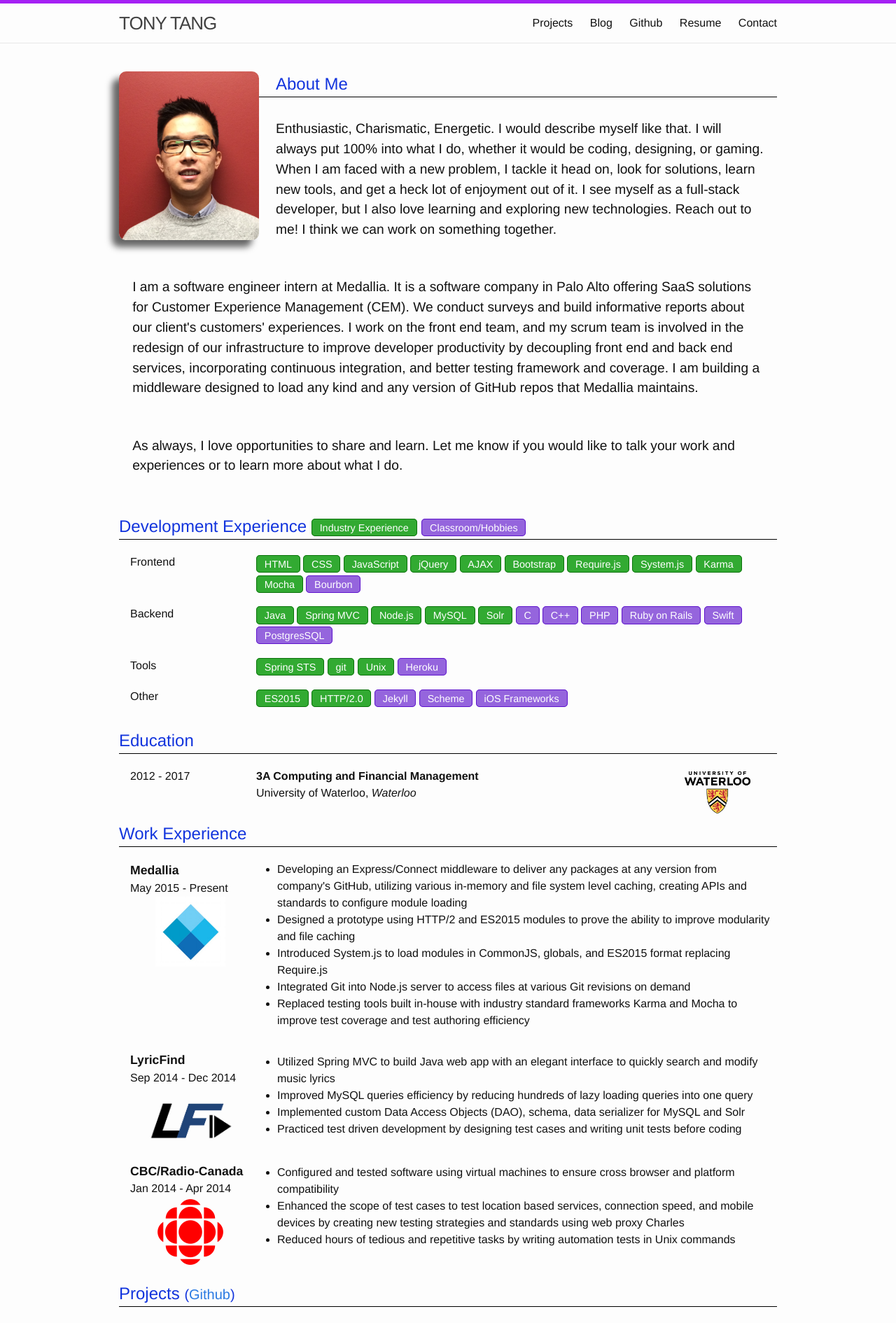
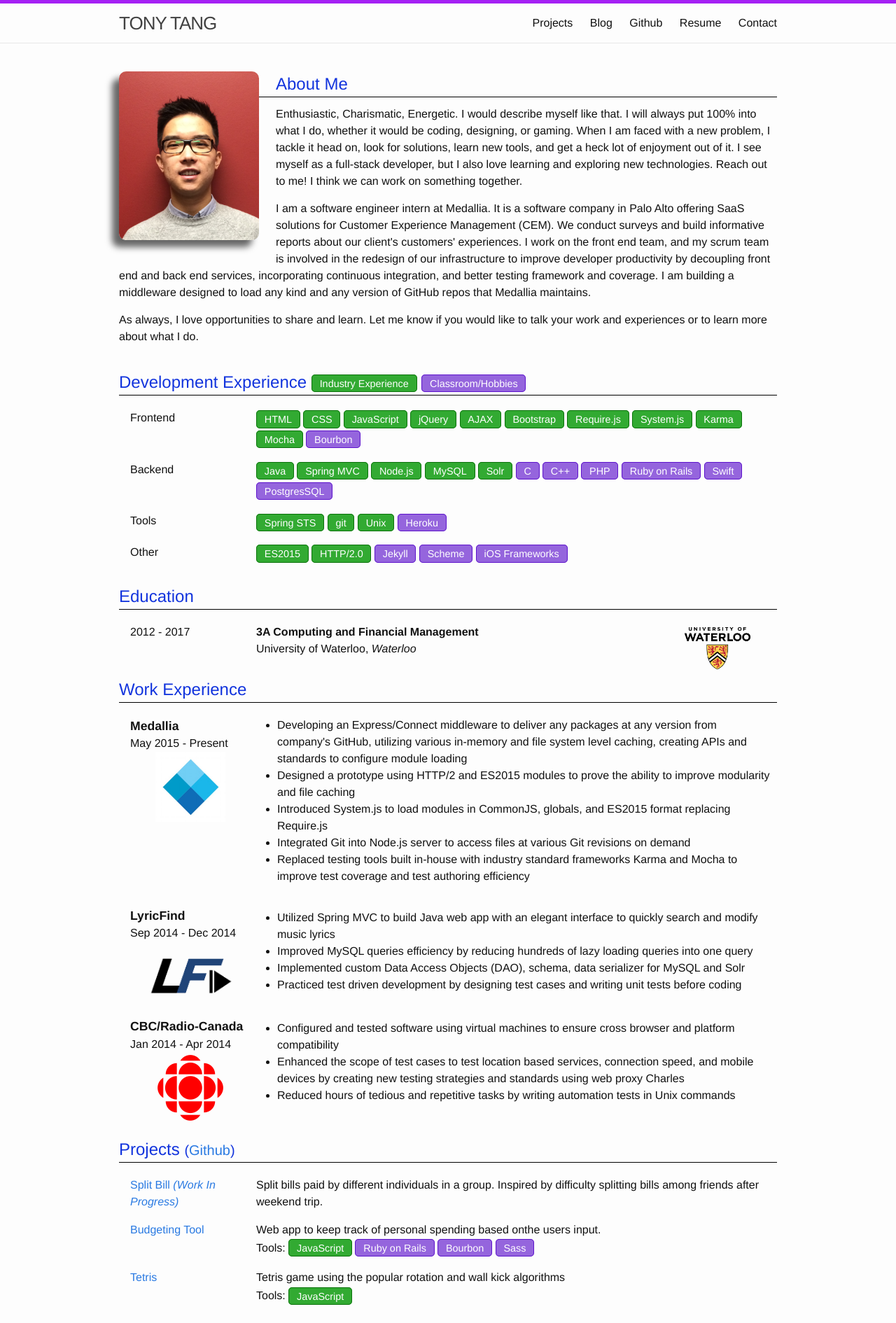
Before and after one commit to nflavour/nflavour.github.io, a Jekyll site: the page built from index.html, in a window 1280 px wide. Shown: the top 1890 px of the page at 70% size. Built offline with Jekyll 4.4.1, drawn with Linux system fonts in a browser that asks for light colours; nearby versions of some CDN libraries.

Commit message:
fix intro paragraph spacing

```diff
--- a/_sass/_layout.scss
+++ b/_sass/_layout.scss
@@ -245,6 +245,7 @@
         float: left;
         width: 200px;
         margin-right: 1em;
+        margin-bottom: 1em;
         display: block;
         z-index: 1;
         border-radius: 10px;
@@ -320,10 +321,6 @@
         border: 1px solid rgba(0, 100, 0, 0.8);
         background-color: rgba(0, 150, 0, 0.8);
     }
-    p.about-me {
-        font-size: 1.2em;
-        padding: 1em;
-    }
     .skill-section-carousel {
         display: table;
         .carousel-gutter {
--- a/index.html
+++ b/index.html
@@ -20,7 +20,7 @@
 	  			Enthusiastic, Charismatic, Energetic. I would describe myself like that. I will always put 100% into what I do, whether it would be coding, designing, or gaming. When I am faced with a new problem, I tackle it head on, look for solutions, learn new tools, and get a heck lot of enjoyment out of it. I see myself as a full-stack developer, but I also love learning and exploring new technologies. Reach out to me! I think we can work on something together.
   			</p>
 	  		<p class="about-me">
-				I am a software engineer intern at Medallia. It is a software company in Palo Alto offering SaaS solutions for Customer Experience Management (CEM). We conduct surveys and build informative reports about our client's customers' experiences. I work on the front end team, and my scrum team is involved in the redesign of our infrastructure to improve developer productivity by decoupling front end and back end services, incorporating continuous integration, and better testing framework and coverage. I am building a middleware designed to load any kind and any version of GitHub repos that Medallia maintains.<br />
+				I am a software engineer intern at Medallia. It is a software company in Palo Alto offering SaaS solutions for Customer Experience Management (CEM). We conduct surveys and build informative reports about our client's customers' experiences. I work on the front end team, and my scrum team is involved in the redesign of our infrastructure to improve developer productivity by decoupling front end and back end services, incorporating continuous integration, and better testing framework and coverage. I am building a middleware designed to load any kind and any version of GitHub repos that Medallia maintains.
   			</p>
 	  		<p class="about-me">
 				As always, I love opportunities to share and learn. Let me know if you would like to talk your work and experiences or to learn more about what I do.
```
